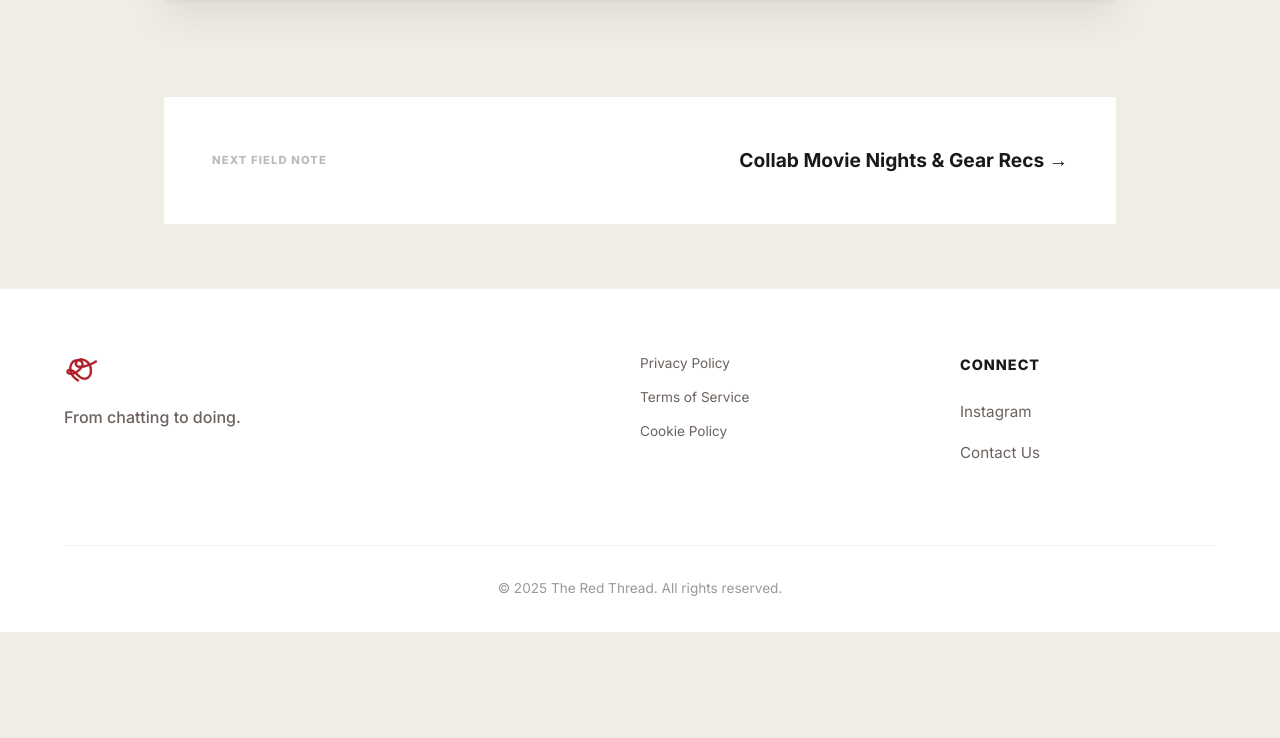
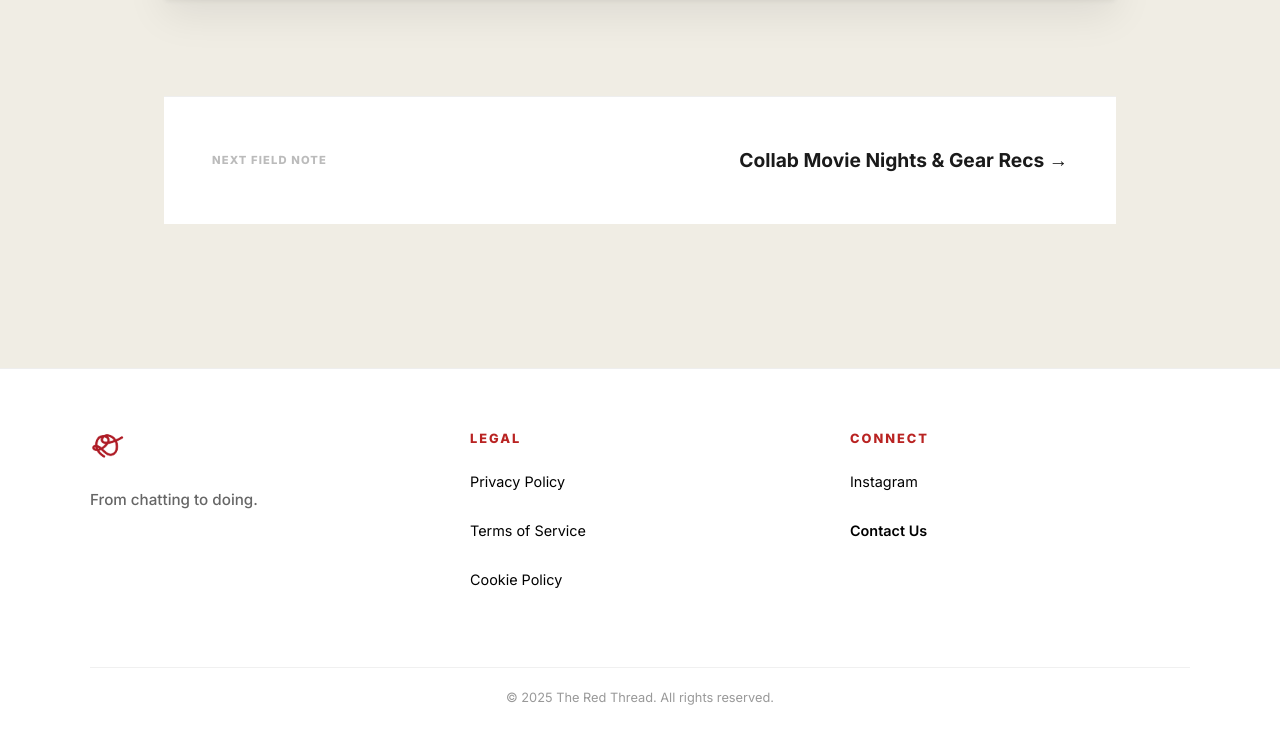
Before and after one commit to threredthreadapp/trtwebsite, a plain HTML site: page article.html in a window 1280 px wide. Shown: the part 3266-4004 px from the top of the page. Before the commit the page ends 3898 px from the top, so only its background shows below. Drawn offline with Linux system fonts and the light colour scheme.

Commit message:
Update article.html

```diff
--- a/article.html
+++ b/article.html
@@ -134,28 +134,36 @@
         </section>
     </main>
 
-    <footer class="site-footer">
-        <div class="footer-content">
-            <div class="footer-brand">
-                <img src="logo.png" class="footer-logo" alt="The Red Thread" style="color:transparent;" onerror="this.style.display='none'; this.nextElementSibling.style.display='block';">
-                <div class="footer-logo-fallback" style="display:none; font-family:'Inter', sans-serif; color:#B92322; font-size:1.5rem; font-weight:800; margin-bottom:1rem; line-height:1; text-transform:uppercase;">THE RED THREAD</div>
-                <p class="footer-desc"><a href="admin.html" style="text-decoration:none; color:inherit; cursor:default;">From chatting to doing.</a></p>
-            </div>
-           <div class="legal-links">
-        <a href="privacy.html" style="margin: 0 15px; color: #000000; text-decoration: none; font-size: 0.9rem;">Privacy Policy</a>
-        <a href="terms.html" style="margin: 0 15px; color: #000000; text-decoration: none; font-size: 0.9rem;">Terms of Service</a>
-        <a href="cookies.html" style="margin: 0 15px; color: #000000; text-decoration: none; font-size: 0.9rem;">Cookie Policy</a>
-    </div>
-            <div class="footer-links">
-                <h4>Connect</h4>
-                <a href="http://www.instagram.com/theredthread.app" target="_blank" rel="noopener">Instagram</a>
-                <a href="#">Contact Us</a>
+    <footer class="site-footer" style="background: #fff; border-top: 1px solid #eee; padding: 60px 5% 30px; margin-top: 80px;">
+    <div class="footer-content" style="max-width: 1100px; margin: 0 auto; display: flex; justify-content: space-between; align-items: flex-start; flex-wrap: wrap; gap: 40px;">
+
+        <div class="footer-brand" style="flex: 1; min-width: 250px;">
+            <img src="logo.png" class="footer-logo" alt="The Red Thread" width="40" style="margin-bottom: 15px;">
+            <p class="footer-desc" style="font-family: 'Inter', sans-serif; color: #666; font-size: 0.95rem;">From chatting to doing.</p>
+        </div>
+
+        <div class="footer-links" style="flex: 1; min-width: 200px;">
+            <h4 style="font-size: 0.8rem; text-transform: uppercase; letter-spacing: 2px; color: #B92322; margin-bottom: 20px;">Legal</h4>
+            <div style="display: flex; flex-direction: column; gap: 10px;">
+                <a href="privacy.html" style="color: #000; text-decoration: none; font-size: 0.9rem;">Privacy Policy</a>
+                <a href="terms.html" style="color: #000; text-decoration: none; font-size: 0.9rem;">Terms of Service</a>
+                <a href="cookies.html" style="color: #000; text-decoration: none; font-size: 0.9rem;">Cookie Policy</a>
             </div>
         </div>
-        <div class="footer-bottom">
-            <p>© 2025 The Red Thread. All rights reserved.</p>
+
+        <div class="footer-links" style="flex: 1; min-width: 200px;">
+            <h4 style="font-size: 0.8rem; text-transform: uppercase; letter-spacing: 2px; color: #B92322; margin-bottom: 20px;">Connect</h4>
+            <div style="display: flex; flex-direction: column; gap: 10px;">
+                <a href="http://www.instagram.com/theredthread.app" target="_blank" rel="noopener" style="color: #000; text-decoration: none; font-size: 0.9rem;">Instagram</a>
+                <a href="contact.html" style="color: #000; text-decoration: none; font-size: 0.9rem; font-weight: 600;">Contact Us</a>
+            </div>
         </div>
-    </footer>
+    </div>
+
+    <div class="footer-bottom" style="max-width: 1100px; margin: 60px auto 0; padding-top: 20px; border-top: 1px solid #f0f0f0; text-align: center;">
+        <p style="font-size: 0.8rem; color: #999;">© 2025 The Red Thread. All rights reserved.</p>
+    </div>
+</footer>
 
     <script src="script.js"></script>
 </body>
```
